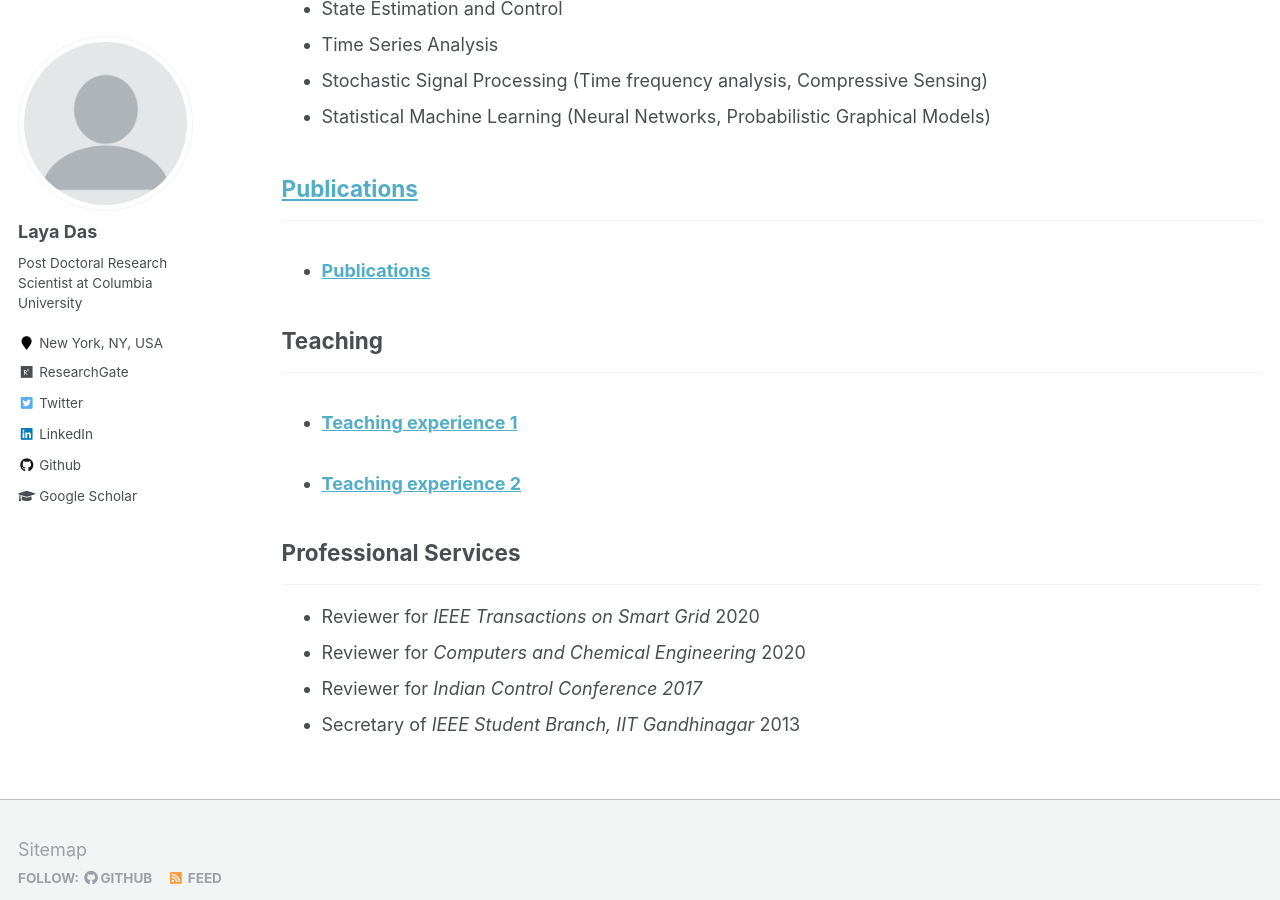
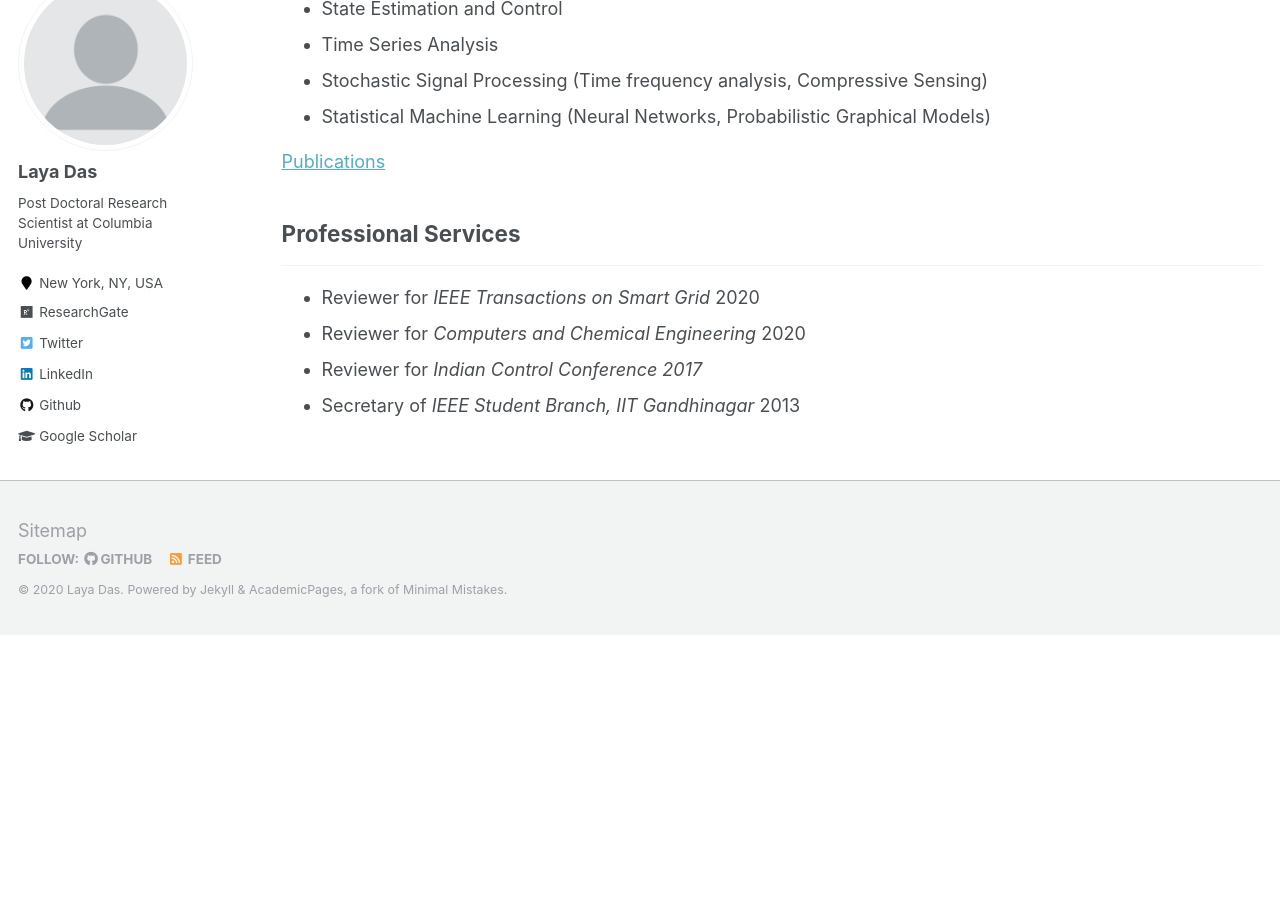
Before and after one commit to layadas/layadas.github.io, a Jekyll site: the page built from _pages/cv.md, in a window 1280 px wide and 900 px high, scrolled down 894 px. Built offline with Jekyll 4.4.1, drawn with Linux system fonts in a browser that asks for light colours; after the commit the page ends 1529 px from its top, so only the background shows below that.

Commit message:
Update cv.md

```diff
--- a/_pages/cv.md
+++ b/_pages/cv.md
@@ -35,17 +35,8 @@ ___
 * Statistical Machine Learning (Neural Networks, Probabilistic Graphical Models)
 
 
-## [Publications](layadas.github.io/publications/)
-___
-  <ul>{% for post in site.publications %}
-    {% include archive-single-cv.html %}
-  {% endfor %}</ul>
+[Publications](layadas.github.io/publications/)
 
-## Teaching
-___
-  <ul>{% for post in site.teaching %}
-    {% include archive-single-cv.html %}
-  {% endfor %}</ul>
 
 ## Professional Services
 ___
```
